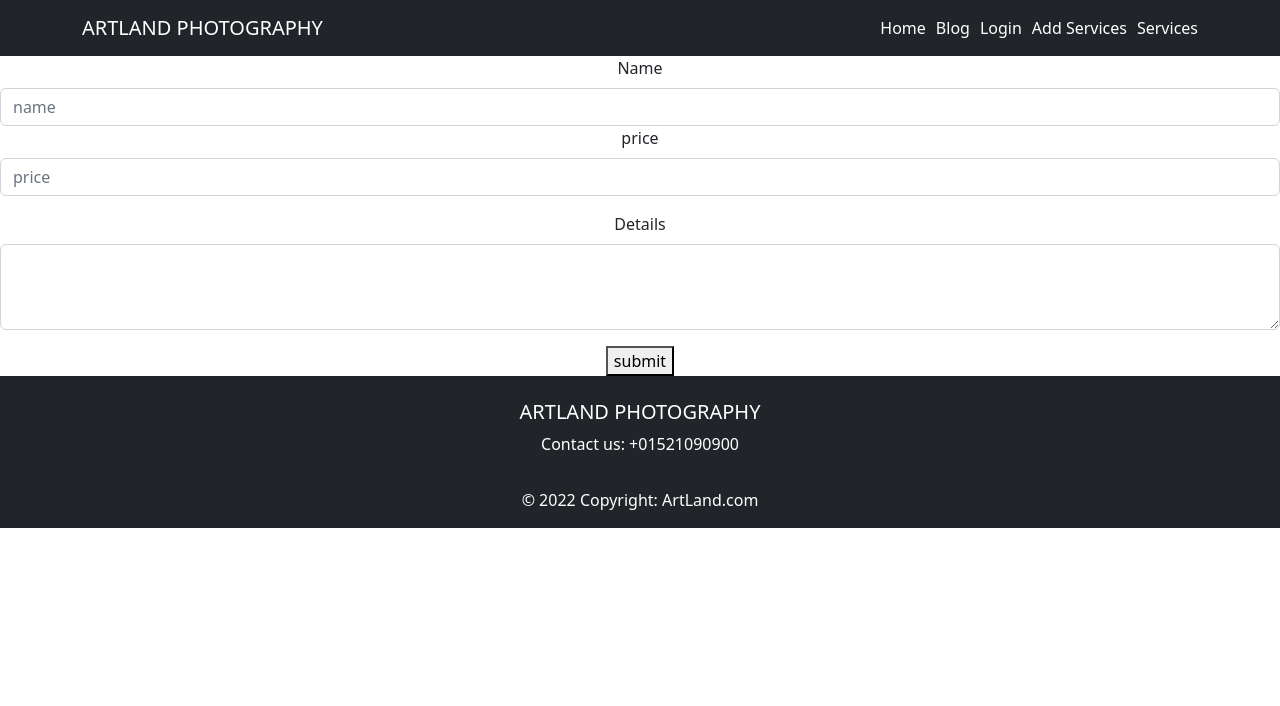
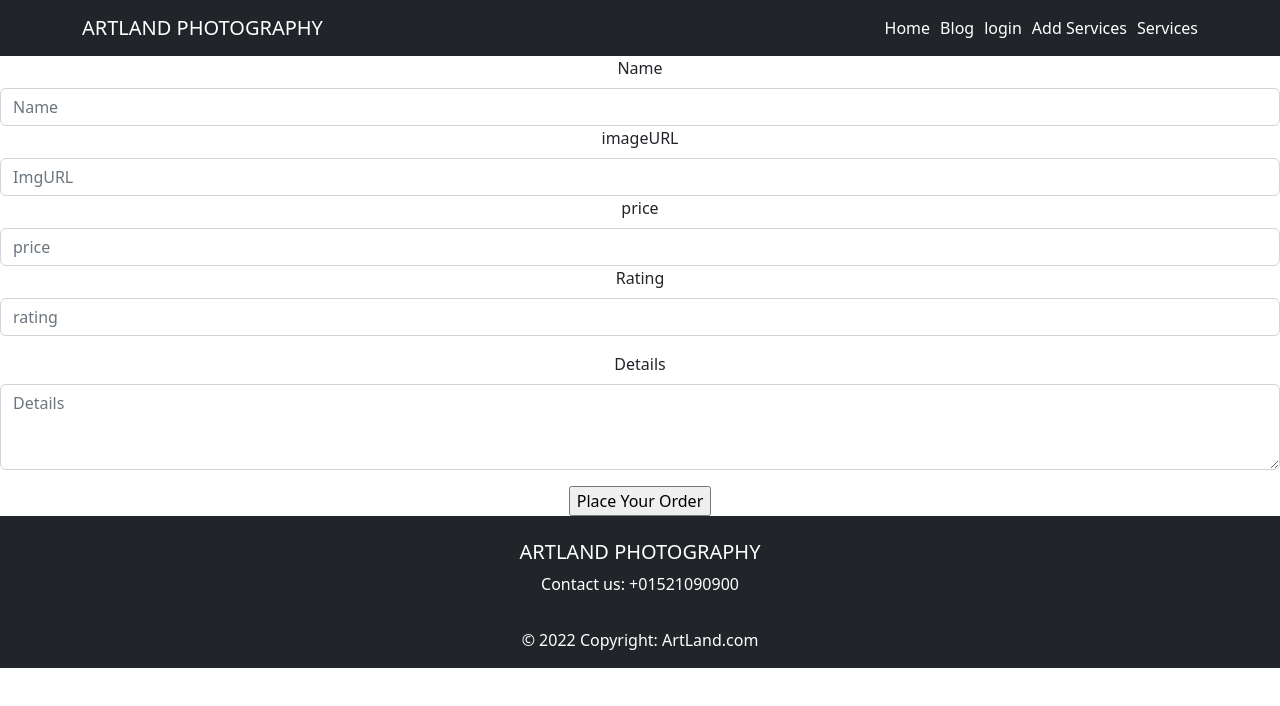
Before and after one commit to khorshedjhoni/artLand-photography-client, a React (Create React App) app: page /addServices in a window 1280 px wide. Shown: the top 706 px of the page. Built offline with nearby package versions, Linux system fonts and the light colour scheme; no server answers.

Commit message:
add service part

```diff
--- a/src/Router/Router.js
+++ b/src/Router/Router.js
@@ -41,7 +41,7 @@ const router = createBrowserRouter([
             {
                 path:'addServices',
                 element:<AddServices></AddServices>,
-                // loader:async({params})=>fetch(`http://localhost:5000/service/${params.id}`)
+                // loader:async({params})=>fetch(`http://localhost:5000/services/${params.id}`)
             }
         ]
     }
--- a/src/components/AddServices/AddServices.js
+++ b/src/components/AddServices/AddServices.js
@@ -1,7 +1,9 @@
 import React from 'react';
 import Form from 'react-bootstrap/Form';
+import { useLoaderData } from 'react-router-dom';
 
 const AddServices = () => {
+    // const {name,price,detials} = useLoaderData([])
 
     const handleSubmit= event => {
         event.preventDefault();
@@ -9,10 +11,14 @@ const AddServices = () => {
         const name = form.name.value;
         const price = form.price.value;
         const details = form.details.value;
+        const img = form.img.value;
+        const rating = form.rating.value;
+        console.log(name,price)
 
         const services = {
-
             name,
+            rating,
+            img:img,
             price,
             details,
 
@@ -41,16 +47,22 @@ const AddServices = () => {
             <Form onSubmit={handleSubmit}>
       <Form.Group className="mb-3" controlId="exampleForm.ControlInput1">
         <Form.Label>Name</Form.Label>
-        <Form.Control name="name" type="text" placeholder="name" />
+        <Form.Control name="img" type="text" placeholder="Name" />
+        <Form.Label>imageURL</Form.Label>
+        <Form.Control name="name" type="text" placeholder="ImgURL" />
         <Form.Label>price</Form.Label>
         <Form.Control name="price" type="text" placeholder="price" />
+        <Form.Label>Rating</Form.Label>
+        <Form.Control name="rating" type="text" placeholder="rating" />
       </Form.Group>
       <Form.Group className="mb-3" controlId="exampleForm.ControlTextarea1">
         <Form.Label>Details</Form.Label>
-        <Form.Control name="details" as="textarea" rows={3} />
+        <Form.Control name="details" as="textarea" rows={3} placeholder="Details" />
       </Form.Group>
+      <input className='button' type="submit" value="Place Your Order" />
+      {/* <button>submit</button> */}
     </Form>
-    <button>submit</button>
+    {/* <button>submit</button> */}
         </div>
     );
 };
--- a/src/components/Header/Header.js
+++ b/src/components/Header/Header.js
@@ -1,10 +1,17 @@
-import React from 'react';
+import React, { useContext } from 'react';
 import Container from 'react-bootstrap/Container';
 import Nav from 'react-bootstrap/Nav';
 import Navbar from 'react-bootstrap/Navbar';
 import { Link, NavLink } from 'react-router-dom';
+import { AuthContext } from '../AuthProvider/Authprovider';
 import './Header.css'
 const Header = () => {
+    const{user,logOut} = useContext(AuthContext)
+    const handleLogOut = ()=>{
+        logOut()
+        .then(()=>{})
+        .catch(error=>console.error(error))
+      }
     return (
         <Navbar bg="dark" variant="dark">
         <Container>
@@ -13,7 +20,25 @@ const Header = () => {
 
             <NavLink className='link' to='/'>Home</NavLink>
             <NavLink className='link' to='/blog'>Blog</NavLink>
-            <NavLink className='link' to='/login'>Login</NavLink>
+
+            <NavLink className='link' to='/login'>
+
+                {
+                    user?.uid?
+
+                    <>
+
+
+                    <button className='bg-dark text-white' onClick={handleLogOut}>logOut</button>
+
+                    </>
+                    :
+                    <>
+                     <NavLink className='text-white text-decoration-none' to ='/login'>login</NavLink>
+
+                    </>
+                }
+                </NavLink>
             <NavLink className='link' to='/addServices'>Add Services</NavLink>
             <NavLink className='link' to='/services'>Services</NavLink>
 
--- a/src/components/Home/Home.js
+++ b/src/components/Home/Home.js
@@ -1,4 +1,4 @@
-import React, { useEffect, useState } from 'react';
+import React, { useContext, useEffect, useState } from 'react';
 import { Link } from 'react-router-dom';
 import ServiceCard from '../ServiceCard/ServiceCard';
 import Button from 'react-bootstrap/Button';
@@ -6,8 +6,10 @@ import image from '../../assests/banner/banner.png'
 import image1 from '../../assests/about/about -me.jpg'
 import './Home.css'
 import useTitle from '../../hooks/useTitle';
+import { AuthContext } from '../AuthProvider/Authprovider';
 
 const Home = () => {
+    const{user,logOut} = useContext(AuthContext)
     useTitle('Home')
     const [services,setServices] = useState([])
     useEffect(()=>{
--- a/src/components/Review/Review.js
+++ b/src/components/Review/Review.js
@@ -5,7 +5,9 @@ const Review = ({review}) => {
     const {name,image,rating,text} = review
     return (
 
-        <div className='review-container '>
+        <div>
+
+            <div className='review-container '>
             <div className=' justify-content-between'>
                <div className='img-review'>
                <img className='w-25 rounded-circle' src={image} alt=""></img>
@@ -21,6 +23,7 @@ const Review = ({review}) => {
                 <p>Rating: {rating}</p>
             </div>
         </div>
+        </div>
     );
 };
 
--- a/src/components/ServiceDetails/ServiceDetails.js
+++ b/src/components/ServiceDetails/ServiceDetails.js
@@ -42,6 +42,7 @@ const ServiceDetails = () => {
            </div>
 
            <div className='shadow-lg p-3 mb-5 bg-white rounded'>
+           <h3 className='text-align-center'>Review of client</h3>
            {
                     reviews.map(review => <Review
                         key={review._id}
```
